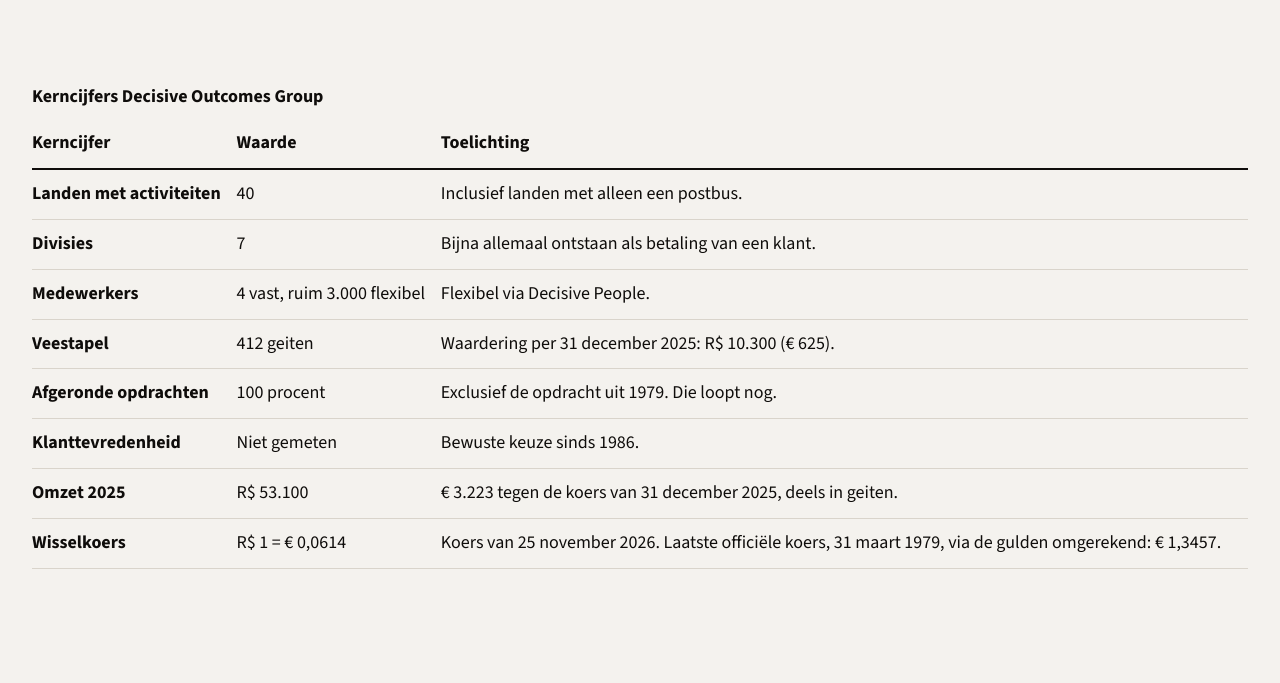
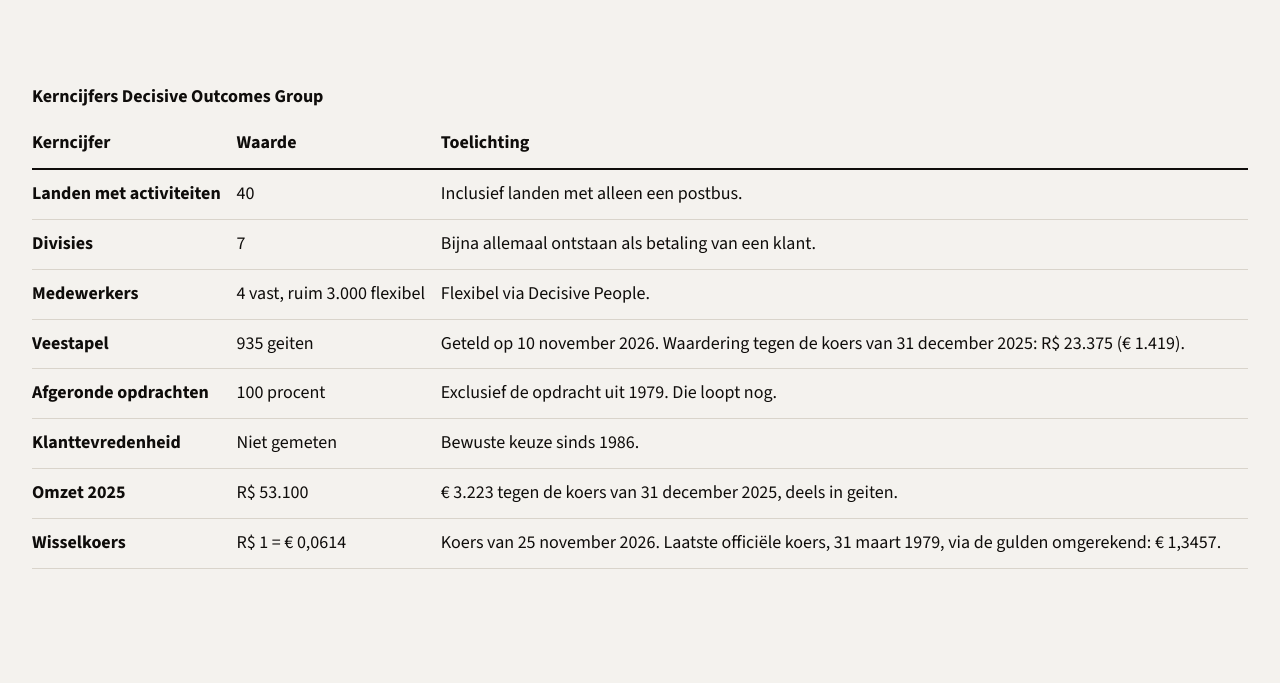
Before and after one commit to hayo/Decisive-Outcomes, a PHP site: page /investor-relations/index.php in a window 1280 px wide. Shown: the part 1041-1724 px from the top of the page. Run offline with PHP 8.4, Linux system fonts and the light colour scheme.

Commit message:
Investor relations: balans en veestapel herzien na de telling
De veestapel groeide twintig jaar door zonder telling. Balans per 31 december 2025,
kerncijfers en de reeks vanaf 2006 naar 935; persbericht, Mastodon-post en canon mee.
Gecontroleerd: Investor relations, het bericht en Decisive Agri geven 200; plaats.php check is groen.

Co-Authored-By: Claude Opus 5.5 <noreply@anthropic.com>
Claude-Session: https://claude.ai/code/session_01GAQLVrdKgubKdxqd4LF8LE

```diff
--- a/mastodon/2026-11-12-telling-veestapel.txt
+++ b/mastodon/2026-11-12-telling-veestapel.txt
@@ -1,5 +1,5 @@
 De Majoor vroeg me vanochtend om "een verhaal". Een missie, een hinderlaag, en graag heldhaftig. Hij is van zijn fiets gevallen. Dat weet ik van hemzelf.
 
-Nu staat er een bericht met de datum van 12 november, waarin geiten hem van drie kanten aanvallen. Drie geiten worden frikandel. De veestapel groeide in vijf maanden van 412 naar 935, en niemand vraagt hoe.
+Nu staat er een bericht met de datum van 12 november, waarin geiten hem van drie kanten aanvallen. Drie geiten worden frikandel. Twintig jaar meldde de groep 412 geiten, zonder één keer te tellen. Het zijn er 935.
 
-Ik heb vier keer "volgens" geschreven. Meer verzet past niet in een persbericht.
+Ik heb vijf keer "volgens" geschreven. Meer verzet past niet in een persbericht.
--- a/website/content/newsroom/2026-11-12-telling-veestapel.md
+++ b/website/content/newsroom/2026-11-12-telling-veestapel.md
@@ -14,7 +14,7 @@ Majoor Hayo, Chief Strategy Officer, is op dinsdag 10 november 2026 gewond geraa
 
 Volgens de Majoor stelden de geiten de telling niet op prijs. Halverwege gingen zij tot de aanval over. De Majoor spreekt van een hinderlaag en van "een heldhaftige strijd". "Ze kwamen van drie kanten. Ik had alleen mijn klembord," aldus Majoor Hayo. "Ik heb doorgeteld." Getuigen noemt zijn verslag niet.
 
-Na de strijd kwam de telling uit op 935 geiten. In juni meldde Decisive Agri nog 412 geiten, voor het twintigste jaar op rij. Hoe de veestapel sindsdien is gegroeid, vermeldt het verslag niet. De externe commissie die onderzoekt welke geiten op Bonaire van de groep zijn, is niet geraadpleegd. Volgens de Majoor voelden de geiten zich door hun aantal sterk genoeg "om een strijder van dit kaliber aan te vallen".
+Na de strijd kwam de telling uit op 935 geiten. In juni meldde Decisive Agri nog 412 geiten, voor het twintigste jaar op rij. Volgens de groep is de veestapel niet ineens gegroeid. Er is twintig jaar niet geteld. De balans per 31 december 2025 wordt herzien. De externe commissie die onderzoekt welke geiten op Bonaire van de groep zijn, is niet geraadpleegd. Volgens de Majoor voelden de geiten zich door hun aantal sterk genoeg "om een strijder van dit kaliber aan te vallen".
 
 Drie geiten hebben de strijd niet overleefd. Zij zijn overgedragen aan Decisive Hospitality, die er frikandellen van maakt. Op de "bottom line" van Decisive Agri, in gewoon Nederlands het resultaat, heeft dat volgens de groep weinig invloed, "omdat we nu toch al op 935 zitten". De drie geiten zijn geboekt op R$ 77, ongeveer € 5 tegen de koers van 12 november. Wat een frikandel van geit opbrengt, is nog niet bekend. "Allez, drie geiten. Een frikadel van geit, dat heeft in Roeselare nog niemand gemaakt, en in Kinshasa ook niet," aldus Marcel, chef-kok en hoofd catering van Decisive Hospitality. "Maar als de Majoor zegt dat het een hinderlaag was, dan was het een hinderlaag. Ik was er niet bij. Ik sta achter mijn ketel." Een deel van het citaat was in het Frans en is niet opgenomen. Corporate Communications sprak de chef op 20 november om 07.12 uur in de keuken.
 
--- a/website/includes/data.php
+++ b/website/includes/data.php
@@ -280,7 +280,7 @@ const DIVISIES = [
         'intro' => 'Decisive Agri beheert de veestapel van de groep: 935 geiten, verworven als betaling in de loop van ruim veertig jaar. De divisie verzorgt daarnaast al het groenonderhoud op Bonaire, op natuurlijke wijze.',
         'tekst' => [
             'De eerste betaling in de geschiedenis van de groep was een geit, voor de reparatie van een waterpomp in Manica. Er volgden meer reparaties, en meer geiten. Decisive Agri beheert die veestapel, die inmiddels 935 dieren telt. Van elk dier wordt een eigen bladzijde bijgehouden in het register van de groep, dat de titel Activa draagt en inmiddels uit meerdere delen bestaat.',
-            'Sinds 2010 graast de veestapel op Bonaire, waar ook veel wilde geiten rondlopen. Welke daarvan van de groep zijn, wordt onderzocht door een externe commissie. Tot november 2026 hield Decisive Agri vast aan het aantal van 412, dat zij als ondergrens beschouwde. Bij de telling van 10 november 2026 kwam de veestapel uit op 935 geiten. De commissie zet haar werkzaamheden voort.',
+            'Sinds 2010 graast de veestapel op Bonaire, waar ook veel wilde geiten rondlopen. Welke daarvan van de groep zijn, wordt onderzocht door een externe commissie. Twintig jaar lang hield Decisive Agri vast aan het aantal van 412, de uitkomst van de telling van 2006, dat zij als ondergrens beschouwde. In die jaren werd niet geteld. Bij de telling van 10 november 2026 kwam de veestapel uit op 935 geiten. De commissie zet haar werkzaamheden voort.',
             'Daarnaast verzorgt de divisie al het groenonderhoud op Bonaire en op het hoofdkantoor, zonder machines, brandstof of personeel. Dat levert de groep een uitstekende score op het gebied van duurzaamheid op, en een beperkt aantal vragen van omwonenden over hun tuin.',
         ],
         'competenties' => [
--- a/website/public/investor-relations/index.php
+++ b/website/public/investor-relations/index.php
@@ -55,10 +55,11 @@ $divisies = [
     ['Agri', 800, 700, 'Groenonderhoud op Bonaire, uitgevoerd door de veestapel.'],
 ];
 
-// Balans per 31 december 2025: [post, bedrag in R$ of null, toelichting].
+// Balans per 31 december 2025, herzien na de telling van de veestapel: [post, bedrag in R$ of null, toelichting].
+$geiten = 935;
 $activa = [
     ['Klein Klein Bonaire', 6275, 'Gemiddelde van de waarde bij laag water (R$ 12.500) en bij hoog water (R$ 50).'],
-    ['Veestapel', 412 * koers('geit', $eind), '412 geiten tegen de koers van 31 december 2025.'],
+    ['Veestapel', $geiten * koers('geit', $eind), '935 geiten tegen de koers van 31 december 2025. Herzien na de telling van 10 november 2026; eerder 412.'],
     ['Albanese aandelen', 4000, 'Tegen aankoopprijs, 1997. Er is sindsdien niets verkocht.'],
     ['Kas', 2140, 'Contant, voor de veerman.'],
     ['Antonov', 1, 'Herbestemd als golfbreker.'],
@@ -69,13 +70,13 @@ $passiva = [
     ['Voorziening aanslag grond', 1020, 'Het bezwaar loopt.'],
 ];
 $totaal = array_sum(array_column($activa, 1));
-$passiva[] = ['Eigen vermogen', $totaal - 1020, 'Voor het eerst berekend.'];
+$passiva[] = ['Eigen vermogen', $totaal - 1020, 'Voor het eerst berekend, en herzien na de telling van de veestapel.'];
 
 $kerncijfers = [
     ['Landen met activiteiten', '40', 'Inclusief landen met alleen een postbus.'],
     ['Divisies', '7', 'Bijna allemaal ontstaan als betaling van een klant.'],
     ['Medewerkers', '4 vast, ruim 3.000 flexibel', 'Flexibel via Decisive People.'],
-    ['Veestapel', '412 geiten', 'Waardering per 31 december 2025: ' . $rhd(412 * koers('geit', $eind)) . ' (' . $eur(412 * koers('geit', $eind)) . ').'],
+    ['Veestapel', '935 geiten', 'Geteld op 10 november 2026. Waardering tegen de koers van 31 december 2025: ' . $rhd($geiten * koers('geit', $eind)) . ' (' . $eur($geiten * koers('geit', $eind)) . ').'],
     ['Afgeronde opdrachten', '100 procent', 'Exclusief de opdracht uit 1979. Die loopt nog.'],
     ['Klanttevredenheid', 'Niet gemeten', 'Bewuste keuze sinds 1986.'],
     ['Omzet 2025', $rhd(53100), $eur(53100) . ' tegen de koers van 31 december 2025, deels in geiten.'],
@@ -225,14 +226,14 @@ component('grafiek', [
 <?php
 component('grafiek', [
     'id' => 'grafiek-veestapel',
-    'titel' => 'Veestapel in geiten, 1979–2025',
+    'titel' => 'Veestapel in geiten, 1979–2026',
     'soort' => 'lijn',
-    'reeks' => [[1979, 1], [1985, 34], [1990, 92], [1995, 141], [2000, 203], [2005, 266], [2010, 412], [2015, 412], [2020, 412], [2025, 412]],
-    'toelichting' => 'De eerste geit was de betaling voor een waterpomp, in 1979. Sinds de verhuizing naar Bonaire stond de teller op 412; welke geiten op het eiland van de groep zijn, onderzoekt een externe commissie. Bij de telling van 10 november 2026 kwam de veestapel uit op 935.',
+    'reeks' => [[1979, 1], [1985, 34], [1990, 92], [1995, 141], [2000, 203], [2006, 412], [2010, 480], [2015, 590], [2020, 720], [2025, 880], [2026, 935]],
+    'toelichting' => 'De eerste geit was de betaling voor een waterpomp, in 1979. Van 2006 tot 2026 meldde de groep elk jaar 412 geiten, het aantal van de laatste telling. Er werd in die jaren niet geteld, en de veestapel groeide gewoon door. Na de telling van 10 november 2026, met 935 geiten, is de reeks vanaf 2006 herberekend. Welke geiten op Bonaire van de groep zijn, onderzoekt een externe commissie.',
 ]);
 ?>
 <div>
-<p>Met de wisselkoersen heeft de groep voor het eerst een balans kunnen opstellen. De veestapel staat erop tegen de koers van 31 december 2025: <?= e($rhd(koers('geit', $eind))) ?> per geit. De kist staat erop als reserve, tegen een onbekende waarde, en telt daarom niet mee in het totaal.</p>
+<p>Met de wisselkoersen heeft de groep voor het eerst een balans kunnen opstellen. De veestapel staat erop tegen de koers van 31 december 2025: <?= e($rhd(koers('geit', $eind))) ?> per geit. Na de telling van 10 november 2026 is de balans herzien. De veestapel telt 935 geiten, niet 412, en het eigen vermogen is daardoor hoger dan eerst berekend. De kist staat erop als reserve, tegen een onbekende waarde, en telt daarom niet mee in het totaal.</p>
 <p>De boekhouder heeft erop gewezen dat de balans in één klap heel goed of heel slecht kan worden als iemand de kist openmaakt. Dat is niet voorzien.</p>
 </div>
 </div>
```
Also changed, not shown: CLAUDE.md (+1 -1 lines), docs/beslissingen.md (+2 -1 lines), verhaal/annelies.md (+2 -2 lines).
